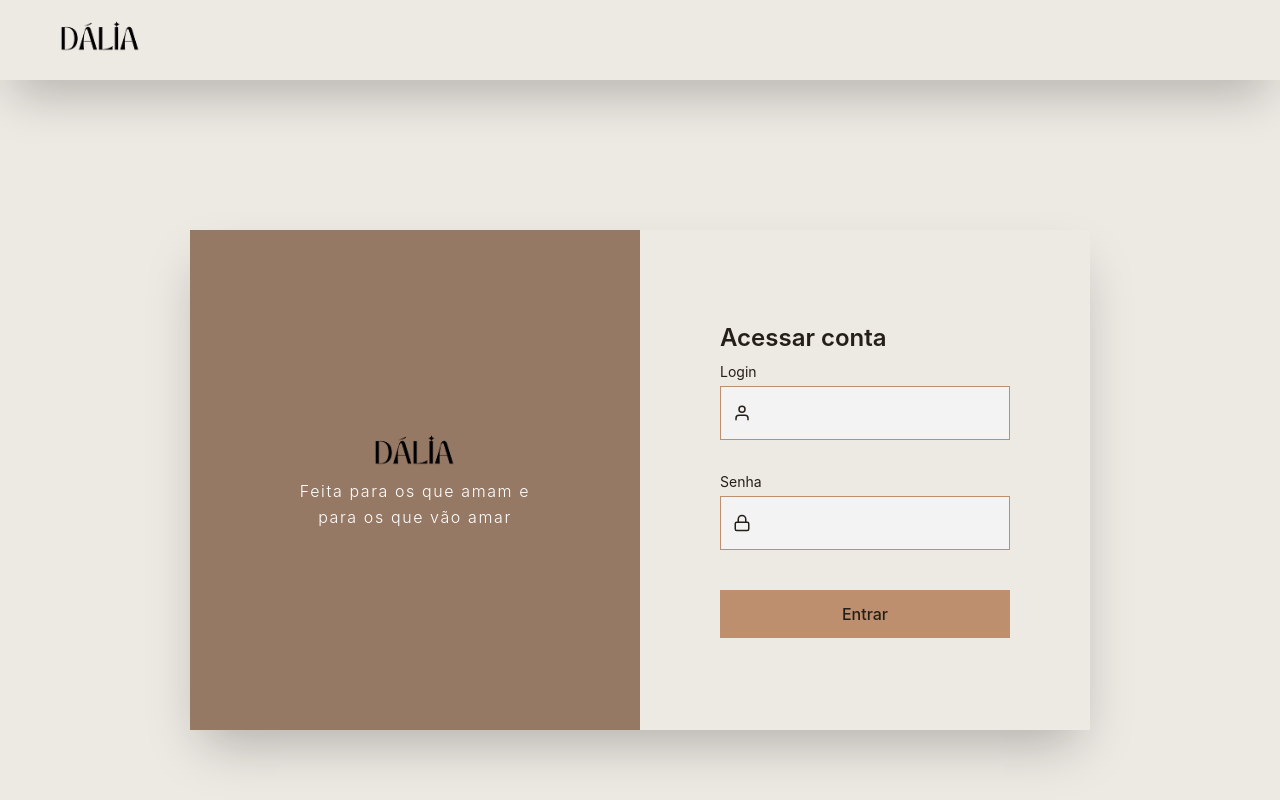
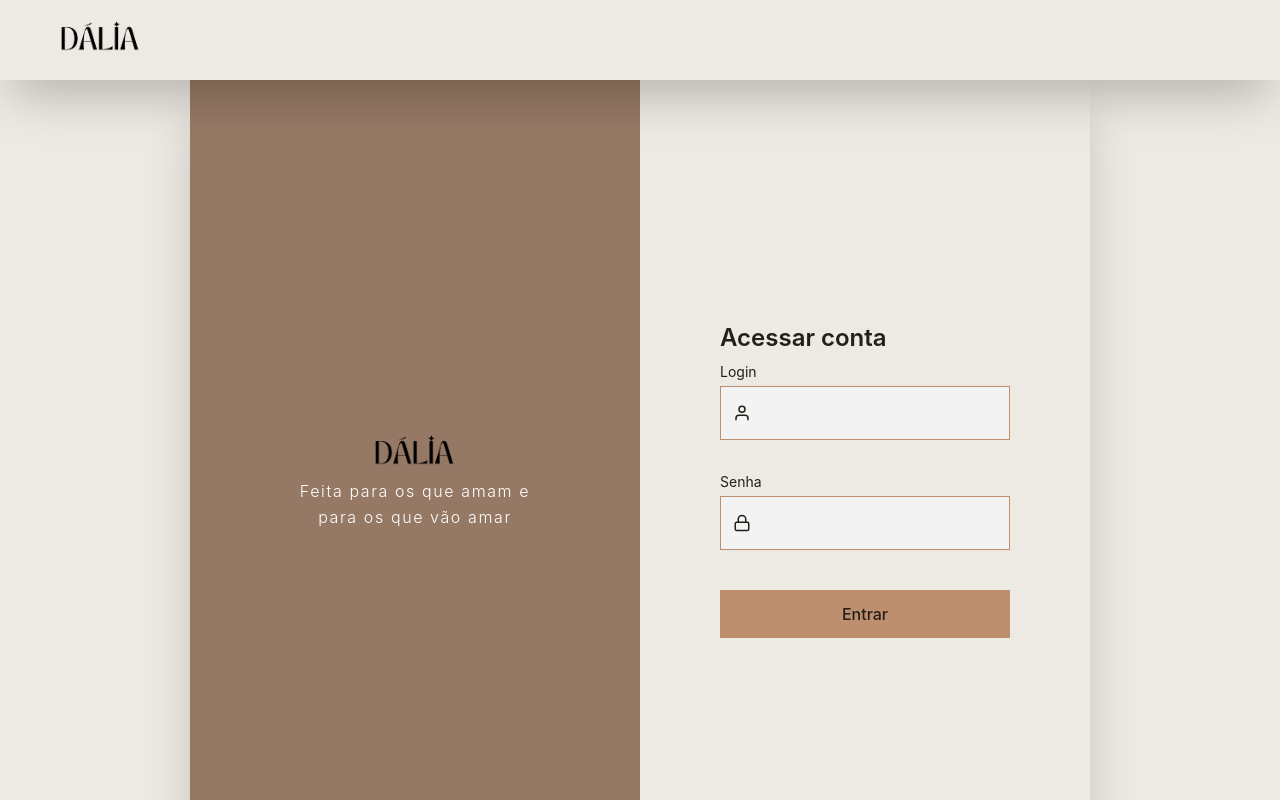
Before and after one commit to TavinV/dalia-semijoias, a React (Vite) app in the folder client/: page /login in a window 1280 px wide. Shown: the top 800 px of the page. Built offline with nearby package versions, Linux system fonts and the light colour scheme.

Commit message:
Update LoginPage.jsx

```diff
--- a/client/src/pages/LoginPage.jsx
+++ b/client/src/pages/LoginPage.jsx
@@ -57,7 +57,7 @@
             <Header />
             <main className="min-h-screen flex items-center justify-center text-dark">
 
-                <div className="flex w-[900px] h-[500px] shadow-2xl bg-dark-accent overflow-hidden md:flex-row flex-col">
+                <div className="flex flex-col md:flex-row w-full max-w-[900px] md:h-[500px] min-h-screen shadow-2xl bg-dark-accent overflow-auto">
                     {/* Painel da marca */}
                     <div className="bg-dark w-full md:w-1/2 flex flex-col items-center justify-center p-10 text-center">
                         <Logo className="text-light text-4xl mb-6" />
```
